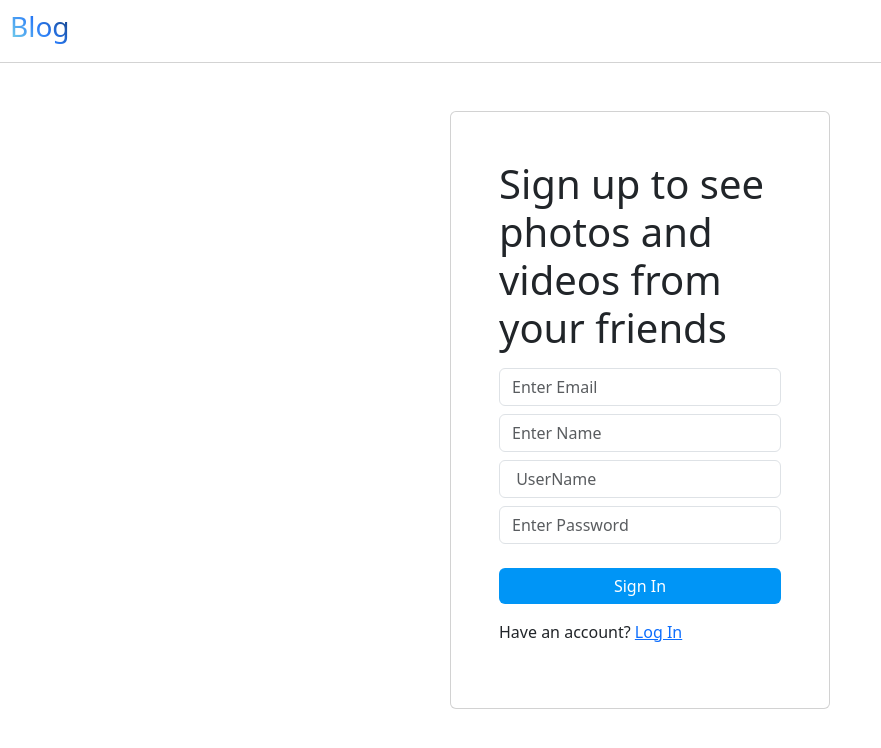
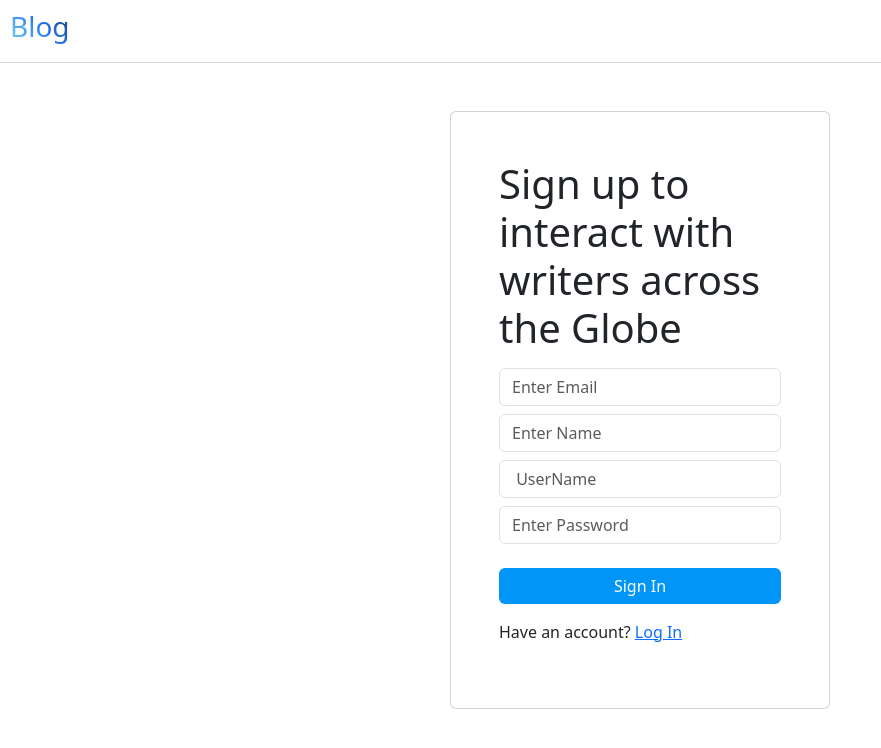
Before and after one commit to siva-82/blog-mern, a React (Create React App) app in the folder frontend/: page /Register in a window 1280 px wide. Shown: the top 748 px of the page, without its empty margins (0-881 px from the left). Built offline with nearby package versions, Linux system fonts and the light colour scheme.

Commit message:
Update RegisterScreen.jsx

```diff
--- a/frontend/src/pages/RegisterScreen.jsx
+++ b/frontend/src/pages/RegisterScreen.jsx
@@ -53,7 +53,7 @@ const Register = () => {
         </h3>
       </div>
     <FormContainer>
-      <h1>Sign up to see photos and videos from your friends</h1>
+      <h1>Sign up to interact with writers across the Globe</h1>
       <Form onSubmit={submitHandler}>
       <Form.Group className='my-2' controlId='email'>
         <Form.Control type='email' placeholder='Enter Email' value={email} onChange={ (e) => setEmail(e.target.value)}></Form.Control>
```
